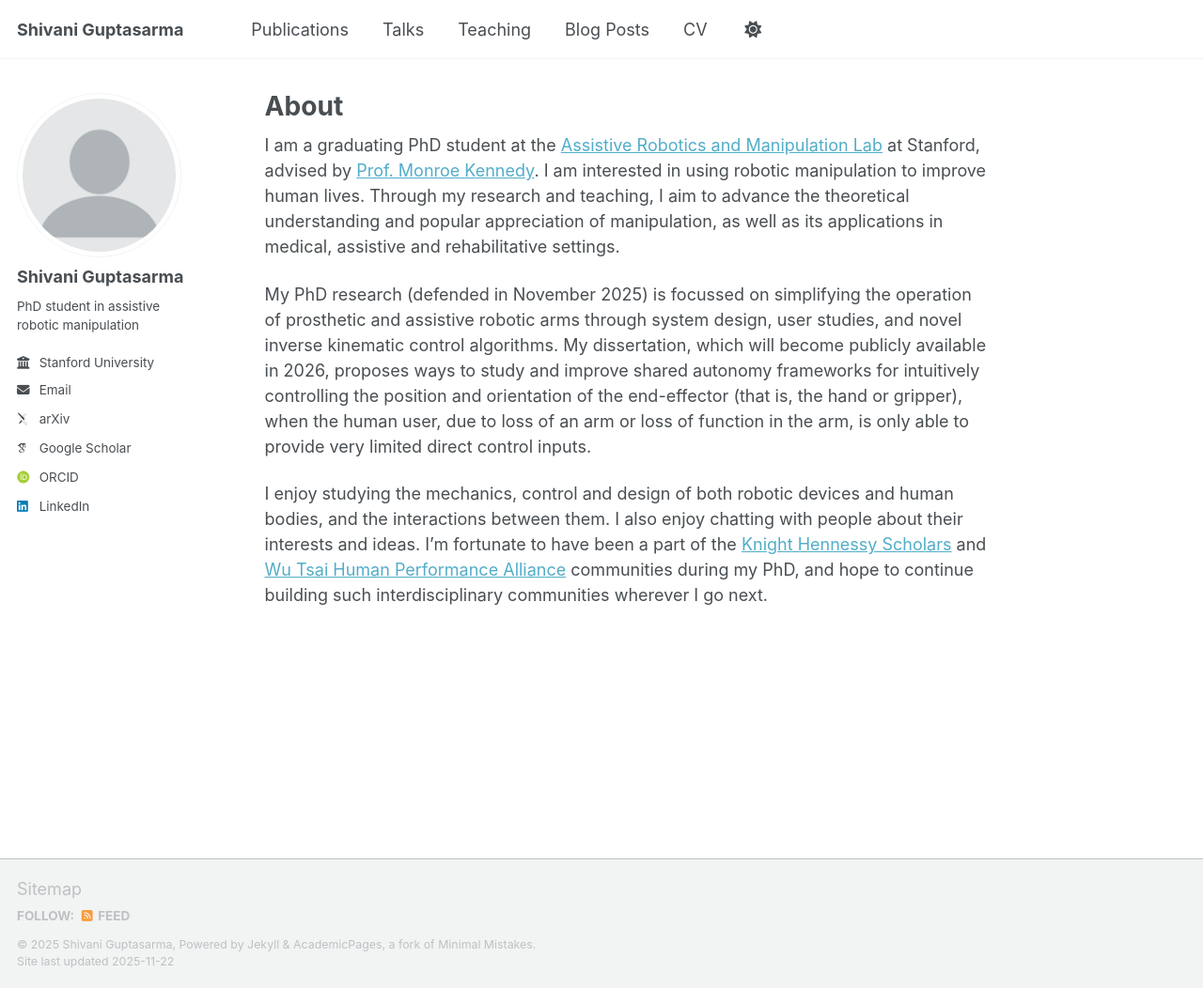
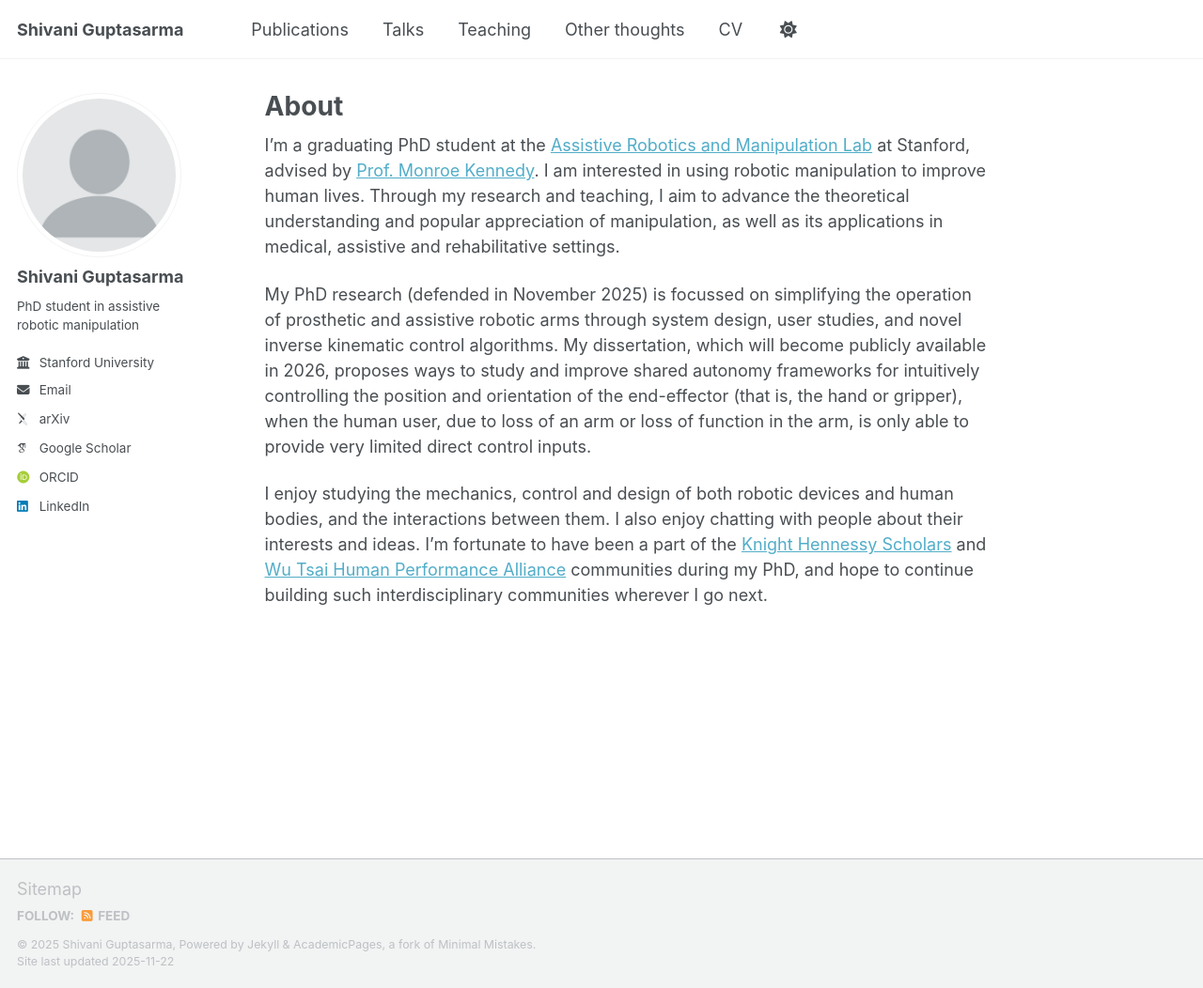
Before and after one commit to sguptasarma/sguptasarma.github.io, a Jekyll site: the page built from _pages/about.md, in a window 1280 px wide and 1052 px high. Shown: the whole window at 94% size. Built offline with Jekyll 4.4.1, drawn with Linux system fonts in a browser that asks for light colours; some web fonts are replaced; a script that is not in the unit is left out.

Commit message:
Update navigation

```diff
--- a/_data/navigation.yml
+++ b/_data/navigation.yml
@@ -17,11 +17,14 @@ main:
   - title: "Teaching"
     url: /teaching/
 
+  - title: "Other thoughts"
+    url: /thoughts/
+
   # - title: "Portfolio"
   #   url: /portfolio/
 
-  - title: "Blog Posts"
-    url: /year-archive/
+  # - title: "Blog Posts"
+  #   url: /year-archive/
 
   - title: "CV"
     url: /cv/
--- a/_pages/about.md
+++ b/_pages/about.md
@@ -7,7 +7,7 @@ redirect_from:
   - /about.html
 ---
 
-I am a graduating PhD student at the [Assistive Robotics and Manipulation Lab](https://arm.stanford.edu) at Stanford, advised by [Prof. Monroe Kennedy](https://monroekennedy3.com/). I am interested in using robotic manipulation to improve human lives. Through my research and teaching, I aim to advance the theoretical understanding and popular appreciation of manipulation, as well as its applications in medical, assistive and rehabilitative settings.
+I'm a graduating PhD student at the [Assistive Robotics and Manipulation Lab](https://arm.stanford.edu) at Stanford, advised by [Prof. Monroe Kennedy](https://monroekennedy3.com/). I am interested in using robotic manipulation to improve human lives. Through my research and teaching, I aim to advance the theoretical understanding and popular appreciation of manipulation, as well as its applications in medical, assistive and rehabilitative settings.
 
 My PhD research (defended in November 2025) is focussed on simplifying the operation of prosthetic and assistive robotic arms through system design, user studies, and novel inverse kinematic control algorithms. My dissertation, which will become publicly available in 2026, proposes ways to study and improve shared autonomy frameworks for intuitively controlling the position and orientation of the end-effector (that is, the hand or gripper), when the human user, due to loss of an arm or loss of function in the arm, is only able to provide very limited direct control inputs.
 
```
